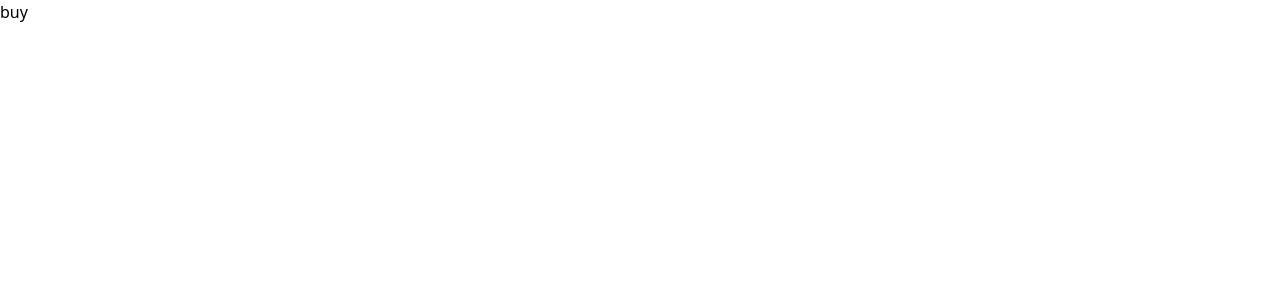
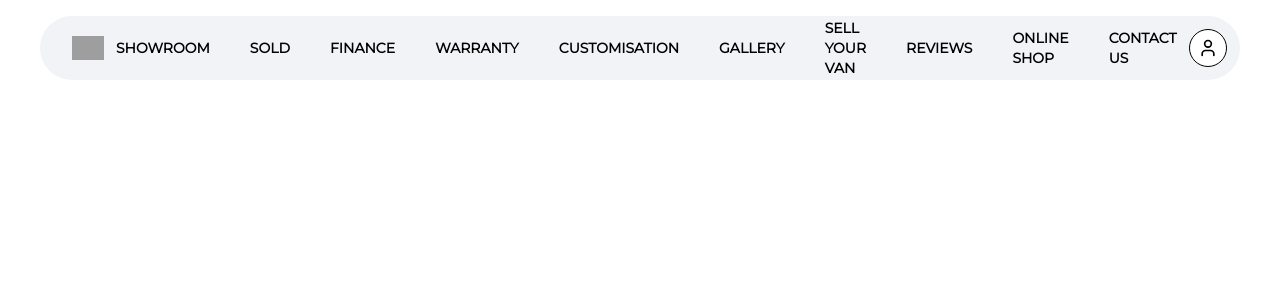
Before and after one commit to afterrender1/tmg-website, a Next.js app: page /buy in a window 1280 px wide. Shown: the top 300 px of the page. Built offline with nearby package versions, Linux system fonts and the light colour scheme; grey boxes are pictures that could not be loaded.

Commit message:
nabvar setup done

```diff
--- a/app/buy/page.jsx
+++ b/app/buy/page.jsx
@@ -1,8 +1,12 @@
+import BuyHome from '@/components/BuyHome'
 import React from 'react'
 
 const page = () => {
   return (
-    <div>buy</div>
+    <>
+    <BuyHome/>
+
+    </>
   )
 }
 
--- /dev/null
+++ b/components/BuyHome.jsx
@@ -0,0 +1,15 @@
+import React from 'react'
+import Navbar from './Navbar'
+
+const BuyHome = () => {
+  return (
+    <>
+<Navbar/>
+
+
+
+    </ >
+  )
+}
+
+export default BuyHome
--- /dev/null
+++ b/components/Navbar.jsx
@@ -0,0 +1,98 @@
+"use client";
+
+import React, { useState } from "react";
+import { Menu, X, User } from "lucide-react";
+import Link from "next/link";
+import Image from "next/image";
+import { Montserrat } from "next/font/google";
+
+const montserrat = Montserrat({
+  subsets: ["latin"],
+  weight: ["400"],
+});
+const Navbar = () => {
+  const [isOpen, setIsOpen] = useState(false);
+
+  const navLinks = [
+    { name: "Showroom", href: "/showroom" },
+    { name: "Sold", href: "/sold" },
+    { name: "Finance", href: "/finance" },
+    { name: "Warranty", href: "/warranty" },
+    { name: "Customisation", href: "/customize" },
+    { name: "Gallery", href: "/gallery" },
+    { name: "Sell Your Van", href: "/sell" },
+    { name: "Reviews", href: "/reviews" },
+    { name: "Online Shop", href: "/shop" },
+    { name: "Contact Us", href: "/contact" },
+  ];
+
+  return (
+    <nav className=" text-black sticky top-0 z-50  mt-4">
+      <div className="mx-10 px-4 sm:px-6 lg:px-8 bg-[#F2F3F7] rounded-full">
+        <div className="flex items-center justify-between h-16">
+
+          {/* LEFT: Logo */}
+          <Link href="/" className="flex items-center gap-2">
+            <div className="relative w-8 h-8">
+              <Image
+                src="/logo.png"
+                alt="Logo"
+                fill
+                className="object-contain"
+              />
+            </div>
+          </Link>
+
+          {/* CENTER: Desktop Nav */}
+          <div className="hidden lg:flex items-center gap-4 uppercase " style={{fontFamily : "montserrat"}}>
+            {navLinks.map((link) => (
+              <Link
+                key={link.name}
+                href={link.href}
+                className="px-3 py-2 text-sm font-semibold  rounded  hover:text-black/50 transition"
+              >
+                {link.name}
+              </Link>
+            ))}
+          </div>
+
+          {/* RIGHT: User + Mobile Menu */}
+          <div className="flex items-center gap-2">
+            {/* Login/User button */}
+            <button className="p-2  cursor-pointer rounded-full border hover:text-white bg-white hover:bg-black text-black transition">
+              <User size={20} />
+            </button>
+
+            {/* Mobile Menu Button */}
+            <button
+              onClick={() => setIsOpen(!isOpen)}
+              className="lg:hidden p-2 rounded hover:bg-white hover:text-black transition"
+            >
+              {isOpen ? <X size={24} /> : <Menu size={24} />}
+            </button>
+          </div>
+        </div>
+      </div>
+
+      {/* MOBILE MENU */}
+      {isOpen && (
+        <div className="lg:hidden bg-black border-t border-gray-700">
+          <div className="px-4 py-3 space-y-1">
+            {navLinks.map((link) => (
+              <Link
+                key={link.name}
+                href={link.href}
+                onClick={() => setIsOpen(false)}
+                className="block px-4 py-2 rounded hover:bg-white hover:text-black text-white"
+              >
+                {link.name}
+              </Link>
+            ))}
+          </div>
+        </div>
+      )}
+    </nav>
+  );
+};
+
+export default Navbar;
```
